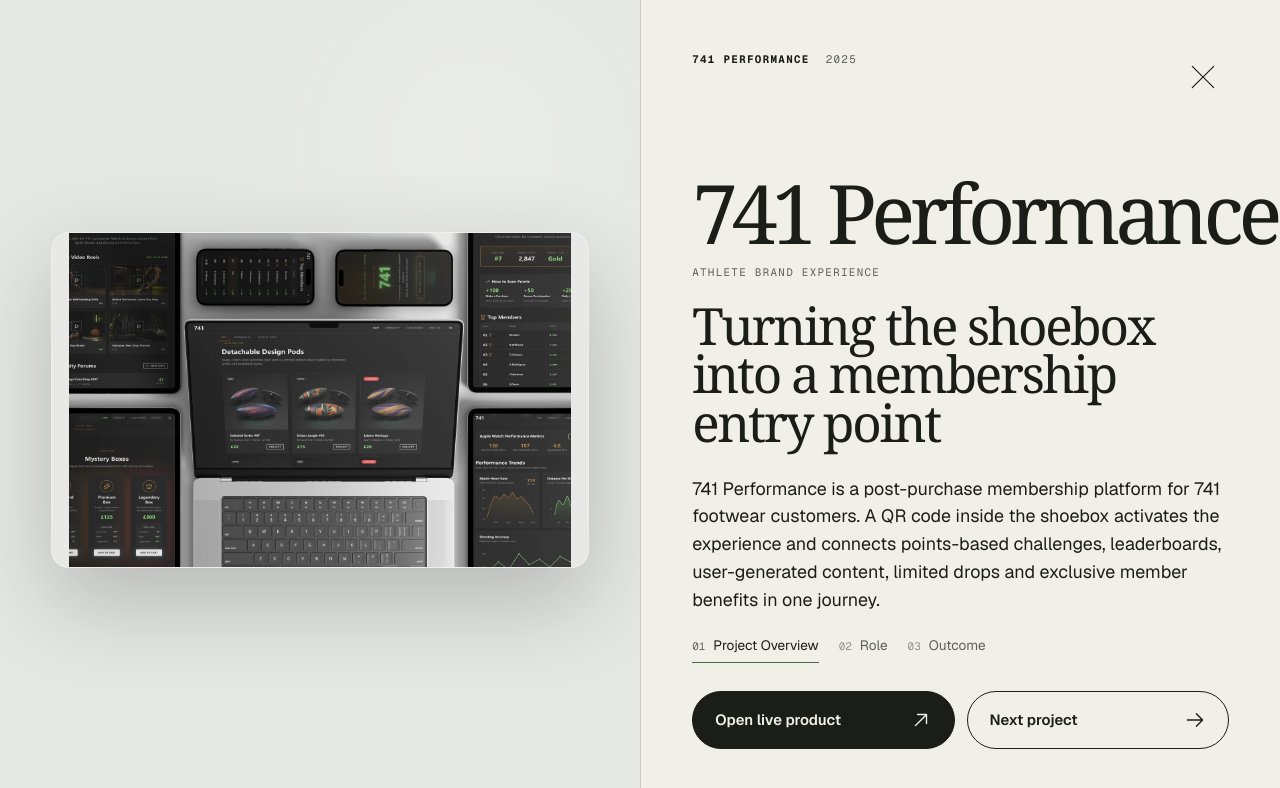
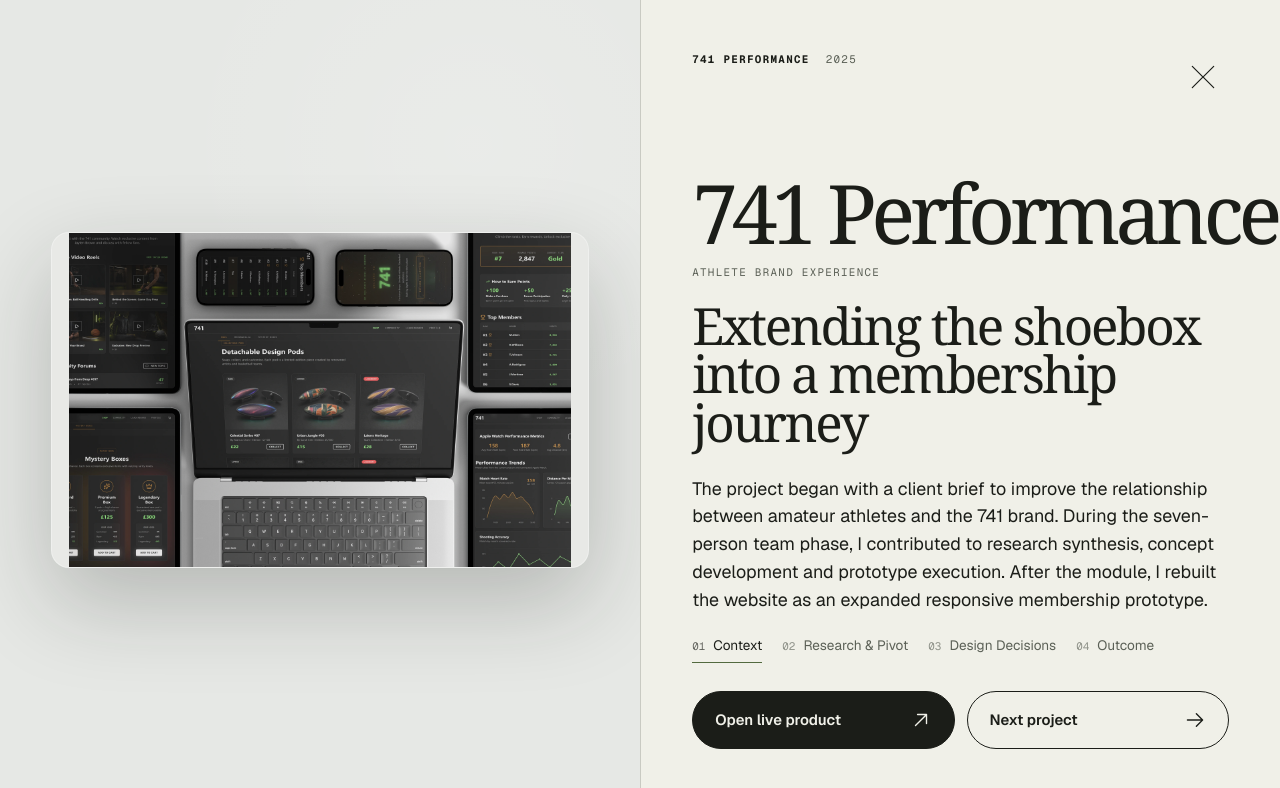
Before and after one commit to youngchen1233214399-afk/portfolio, a Next.js app: page /work/741 in a window 1280 px wide. Shown: the top 788 px of the page. Built offline with nearby package versions, Linux system fonts and the light colour scheme.

Commit message:
Expand 741 case study

```diff
--- a/data/projects.ts
+++ b/data/projects.ts
@@ -115,31 +115,40 @@
     previewAlt: "741 community, leaderboard, shop and performance screens shown in a flat-lay composition",
     previewSurface: "#e6e8e5",
     summary:
-      "741 Performance is a post-purchase membership platform for 741 footwear customers, using shoebox QR activation to connect points, challenges, leaderboards, community content, limited drops and member benefits.",
+      "741 Performance began as a team concept for strengthening the relationship between amateur athletes and the 741 brand. After the course project, I rebuilt the QR-activated membership website with shop, community, leaderboard and athlete-profile experiences.",
     slides: [
       {
-        chapter: "Project Overview",
-        title: "Turning the shoebox into a membership entry point",
+        chapter: "Context",
+        title: "Extending the shoebox into a membership journey",
         description:
-          "741 Performance is a post-purchase membership platform for 741 footwear customers. A QR code inside the shoebox activates the experience and connects points-based challenges, leaderboards, user-generated content, limited drops and exclusive member benefits in one journey.",
+          "The project began with a client brief to improve the relationship between amateur athletes and the 741 brand. During the seven-person team phase, I contributed to research synthesis, concept development and prototype execution. After the module, I rebuilt the website as an expanded responsive membership prototype.",
         image: "/projects/741-outcome-flatlay.webp",
         alt: "741 community, leaderboard, shop and performance screens shown in a flat-lay composition",
         surface: "#e6e8e5",
       },
       {
-        chapter: "Role",
-        title: "Designing the journey and growth loop",
+        chapter: "Research & Pivot",
+        title: "Reframing performance as identity and belonging",
         description:
-          "I led competitor analysis, mapped the user journey and designed the engagement loop. I planned the digital membership system, built the interactive prototype and organised user testing to evaluate the concept and refine the experience.",
-        image: "/projects/741-role-collage.webp",
-        alt: "741 hero, shop and community forum shown across an isometric device layout",
-        surface: "#e6e8e5",
+          "Personas and stakeholder mapping initially pointed toward club administration and accessibility. A client meeting with Peter Palmer changed the brief: performance needed to feel like identity and story. The team revised its affinity themes, How Might We questions and competitor analysis around authenticity, scarcity and personalisation.",
+        image: "/projects/741-process-decision-map.webp",
+        alt: "741 visual decision map showing the project pivot from early personas to a performance and identity-led concept",
+        surface: "#f1f1ed",
+      },
+      {
+        chapter: "Design Decisions",
+        title: "Choosing a QR website over a standalone app",
+        description:
+          "Two concepts were explored. We selected the shoebox and QR-access website because it was feasible, stayed inside the familiar 741 environment and received positive client feedback. The concept combined exclusive drops, detachable pods, community content, points and performance tracking into one membership loop.",
+        image: "/projects/741-design-concepts.webp",
+        alt: "Comparison of two 741 concepts, including a shoebox QR website and a standalone fitness community app",
+        surface: "#f0f0ec",
       },
       {
         chapter: "Outcome",
-        title: "Validating what drives participation",
+        title: "Rebuilding the concept into a broader prototype",
         description:
-          "I delivered a high-fidelity interactive prototype and tested it with users. Early findings suggested that points and leaderboards could motivate participation, while also revealing issues with entry-point visibility and understanding of key features.",
+          "After the team project, I rebuilt the website with Shop, Community, Leaderboard and Profile modules across desktop and mobile. The original Userbrain study with two participants suggested that rewards and progress could motivate return visits, while team discovery, entry expectations and feature clarity required further iteration. The work remains a prototype-stage exploration, not a launched product.",
         image: "/projects/741-thumbnail.webp",
         alt: "741 brand experience shown across laptop, tablet and phone screens",
         surface: "#e8eae7",
```
Also changed, not shown: public/projects/741-design-concepts.webp (added), public/projects/741-process-decision-map.webp (added).
